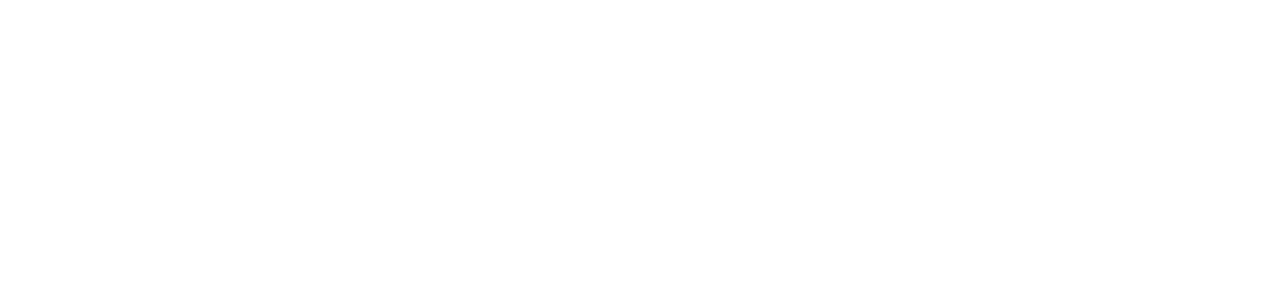
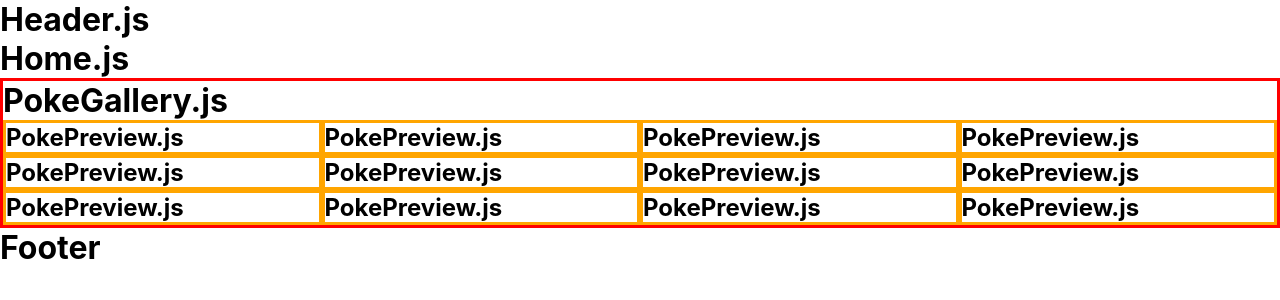
Before and after one commit to Rahgawi/pokeFight-Frontend, a React (Create React App) app: page / in a window 1280 px wide. Shown: the top 300 px of the page. Built offline with nearby package versions, Linux system fonts and the light colour scheme.

Commit message:
structure for the page and pokegallery created

```diff
--- a/src/App.js
+++ b/src/App.js
@@ -1,11 +1,14 @@
 import './App.css';
+import Header from './components/Header/Header';
+import Footer from './components/Footer/Footer';
+import Home from './pages/Home';
 
 function App() {
   return (
     <div className="App">
-      <header >
-
-      </header>
+      <Header />
+      <Home />
+      <Footer />
     </div>
   );
 }
--- /dev/null
+++ b/src/components/Footer/Footer.css
@@ -0,0 +1 @@
+/* .Footer-wrapper {} */
--- /dev/null
+++ b/src/components/Footer/Footer.js
@@ -0,0 +1,9 @@
+function Footer() {
+  return (
+    <footer className="Footer-wrapper">
+      <h1>Footer</h1>
+    </footer>
+  );
+}
+
+export default Footer;
--- /dev/null
+++ b/src/components/Header/Header.css
@@ -0,0 +1 @@
+/* .Header-wrapper {} */
--- /dev/null
+++ b/src/components/Header/Header.js
@@ -0,0 +1,9 @@
+function Header() {
+  return (
+    <header className="Header-wrapper">
+      <h1>Header.js</h1>
+    </header>
+  );
+}
+
+export default Header;
--- /dev/null
+++ b/src/components/PokeGallery/PokeGallery.css
@@ -0,0 +1,8 @@
+.PokeGallery-wrapper {
+  border: solid 3px red;
+}
+
+.PokeGallery-container {
+  display: flex;
+  flex-wrap: wrap;
+}
--- /dev/null
+++ b/src/components/PokeGallery/PokeGallery.js
@@ -0,0 +1,26 @@
+import './PokeGallery.css';
+import PokePreview from './PokePreview/PokePreview';
+
+function PokeGallery() {
+  return (
+    <div className="PokeGallery-wrapper">
+      <h1>PokeGallery.js</h1>
+      <section className="PokeGallery-container">
+        <PokePreview />
+        <PokePreview />
+        <PokePreview />
+        <PokePreview />
+        <PokePreview />
+        <PokePreview />
+        <PokePreview />
+        <PokePreview />
+        <PokePreview />
+        <PokePreview />
+        <PokePreview />
+        <PokePreview />
+      </section>
+    </div>
+  );
+}
+
+export default PokeGallery;
--- /dev/null
+++ b/src/components/PokeGallery/PokePreview/PokePreview.css
@@ -0,0 +1,4 @@
+.PokePreview-wrapper {
+  border: solid 3px orange;
+  width: 25%;
+}
--- /dev/null
+++ b/src/components/PokeGallery/PokePreview/PokePreview.js
@@ -0,0 +1,11 @@
+import './PokePreview.css';
+
+function PokePreview() {
+  return (
+    <div className="PokePreview-wrapper">
+      <h1>PokePreview.js</h1>
+    </div>
+  );
+}
+
+export default PokePreview;
--- /dev/null
+++ b/src/pages/Home.css
@@ -0,0 +1,3 @@
+.Home-wrapper {
+  border: solid 1px blue;
+}
--- /dev/null
+++ b/src/pages/Home.js
@@ -0,0 +1,12 @@
+import PokeGallery from '../components/PokeGallery/PokeGallery';
+
+function Home() {
+  return (
+    <main className="Home-wrapper">
+      <h1>Home.js</h1>
+      <PokeGallery />
+    </main>
+  );
+}
+
+export default Home;
```
